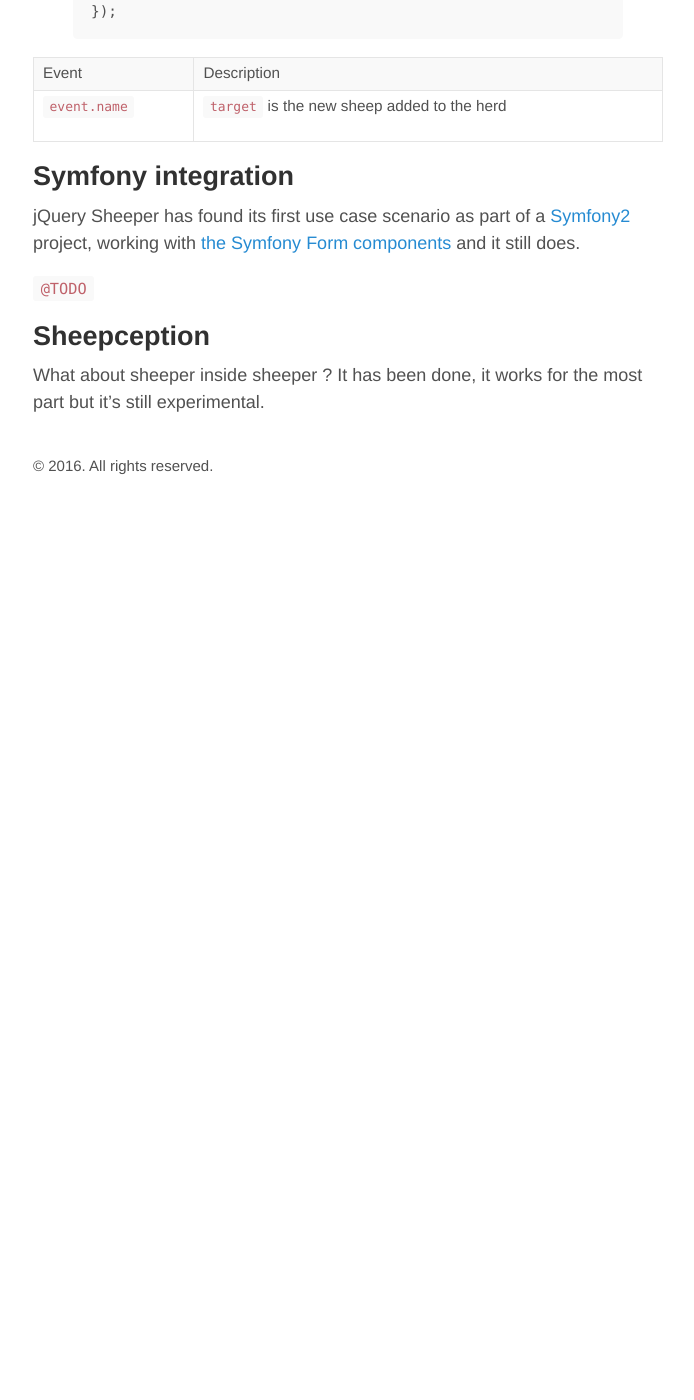
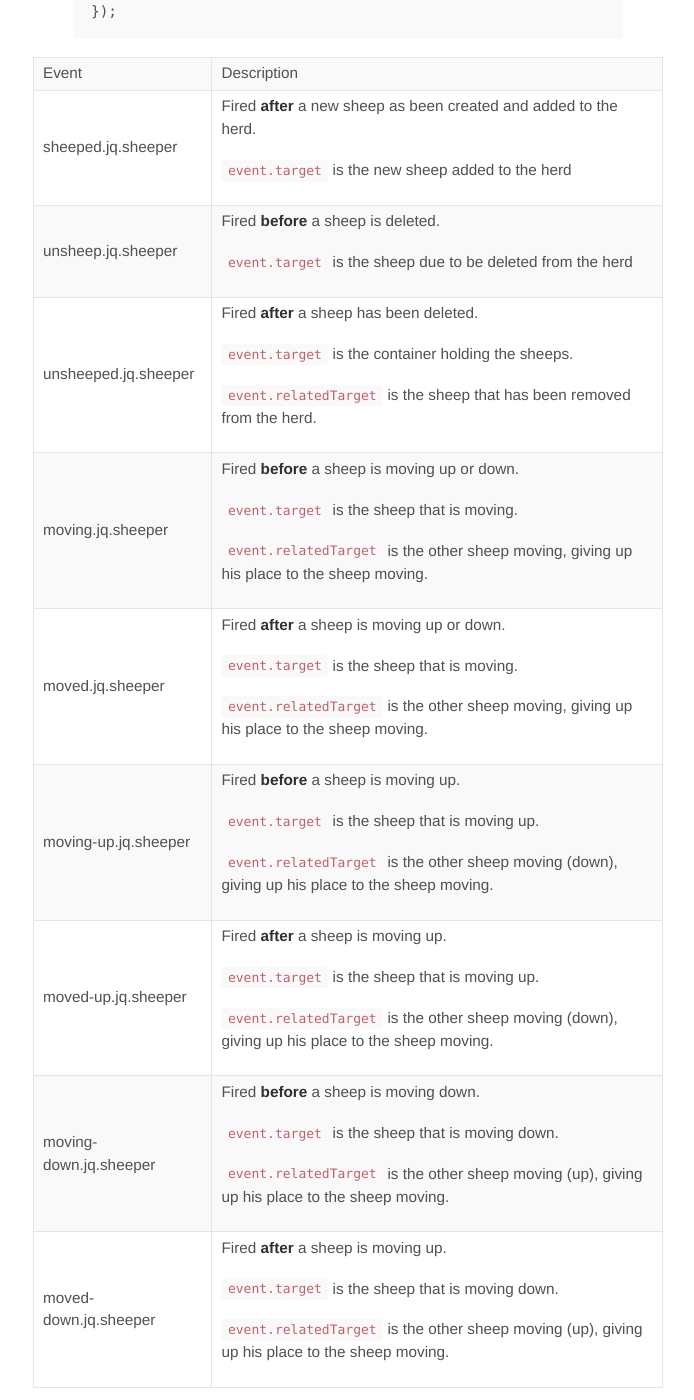
Before and after one commit to adrienrn/jquery-sheeper, a Jekyll site: the page built from docs/index.md, in a window 1280 px wide and 1400 px high, scrolled down 2882 px. Shown: the whole window, without its empty margins (292-986 px from the left). Built offline with Jekyll 4.4.1, drawn with Linux system fonts in a browser that asks for light colours; before the commit the page ends 3397 px from its top, so only the background shows below that.

Commit message:
Docs: updated events list and documentation + layout

```diff
--- a/docs/_data/events.yml
+++ b/docs/_data/events.yml
@@ -1,4 +1,92 @@
 -
     name: sheeped.jq.sheeper
     description: >
-        `target` is the new sheep added to the herd
+        Fired **after** a new sheep as been created and added to the herd.
+
+
+        `event.target` is the new sheep added to the herd
+
+-
+    name: unsheep.jq.sheeper
+    description: >
+        Fired **before** a sheep is deleted.
+
+
+        `event.target` is the sheep due to be deleted from the herd
+
+-
+    name: unsheeped.jq.sheeper
+    description: >
+        Fired **after** a sheep has been deleted.
+
+
+        `event.target` is the container holding the sheeps.
+
+
+        `event.relatedTarget` is the sheep that has been removed from the herd.
+
+-
+    name: moving.jq.sheeper
+    description: >
+        Fired **before** a sheep is moving up or down.
+
+
+        `event.target` is the sheep that is moving.
+
+
+        `event.relatedTarget` is the other sheep moving, giving up his place to the sheep moving.
+
+-
+    name: moved.jq.sheeper
+    description: >
+        Fired **after** a sheep is moving up or down.
+
+
+        `event.target` is the sheep that is moving.
+
+
+        `event.relatedTarget` is the other sheep moving, giving up his place to the sheep moving.
+
+-
+    name: moving-up.jq.sheeper
+    description: >
+        Fired **before** a sheep is moving up.
+
+
+        `event.target` is the sheep that is moving up.
+
+
+        `event.relatedTarget` is the other sheep moving (down), giving up his place to the sheep moving.
+
+-
+    name: moved-up.jq.sheeper
+    description: >
+        Fired **after** a sheep is moving up.
+
+
+        `event.target` is the sheep that is moving up.
+
+
+        `event.relatedTarget` is the other sheep moving (down), giving up his place to the sheep moving.
+
+-
+    name: moving-down.jq.sheeper
+    description: >
+        Fired **before** a sheep is moving down.
+
+
+        `event.target` is the sheep that is moving down.
+
+
+        `event.relatedTarget` is the other sheep moving (up), giving up his place to the sheep moving.
+
+-
+    name: moved-down.jq.sheeper
+    description: >
+        Fired **after** a sheep is moving up.
+
+
+        `event.target` is the sheep that is moving down.
+
+
+        `event.relatedTarget` is the other sheep moving (up), giving up his place to the sheep moving.
--- a/docs/index.md
+++ b/docs/index.md
@@ -74,7 +74,7 @@ $("#demo1").on("sheeped.jq.sheeper", function(event) {
     {% for event in site.data.events %}
         <tr>
             <td>
-                {{ "`event.name`"|markdownify }}
+                {{ event.name }}
             </td>
             <td>{{ event.description|markdownify }}</td>
         </tr>
```
